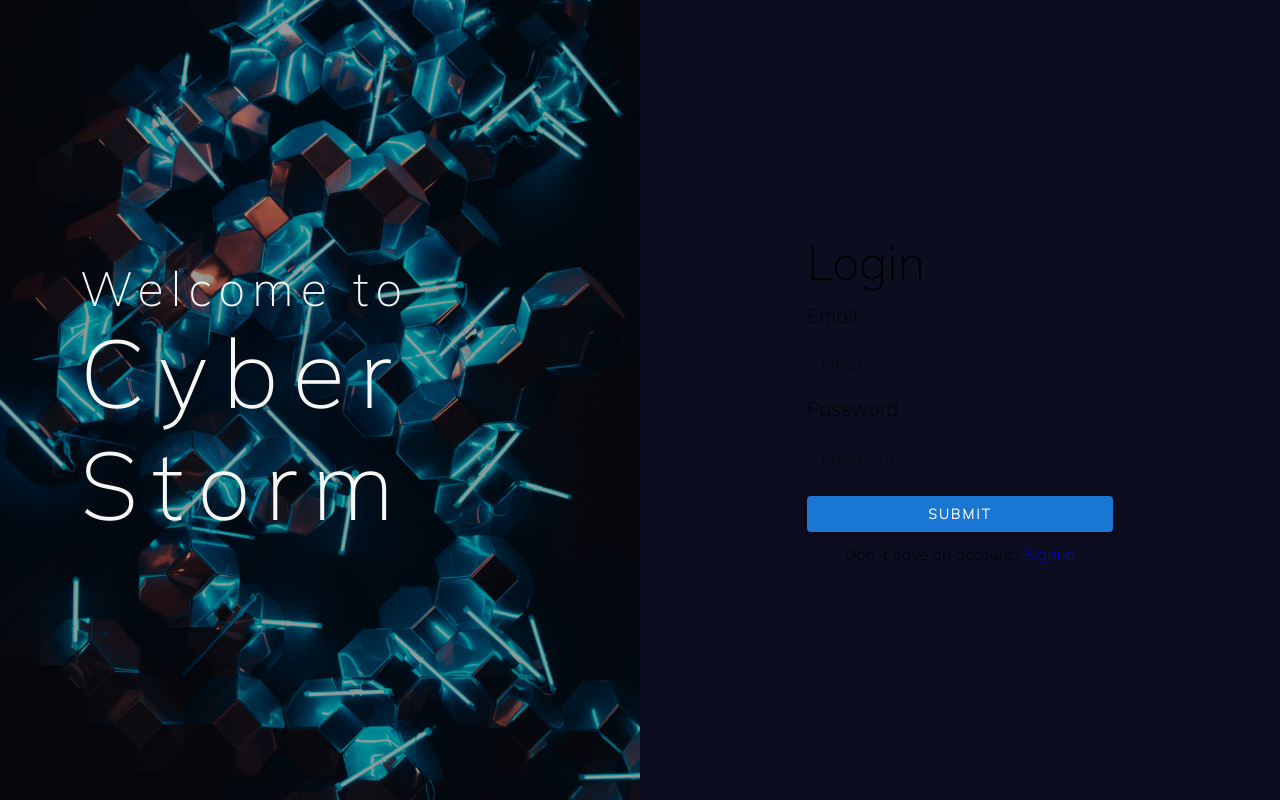
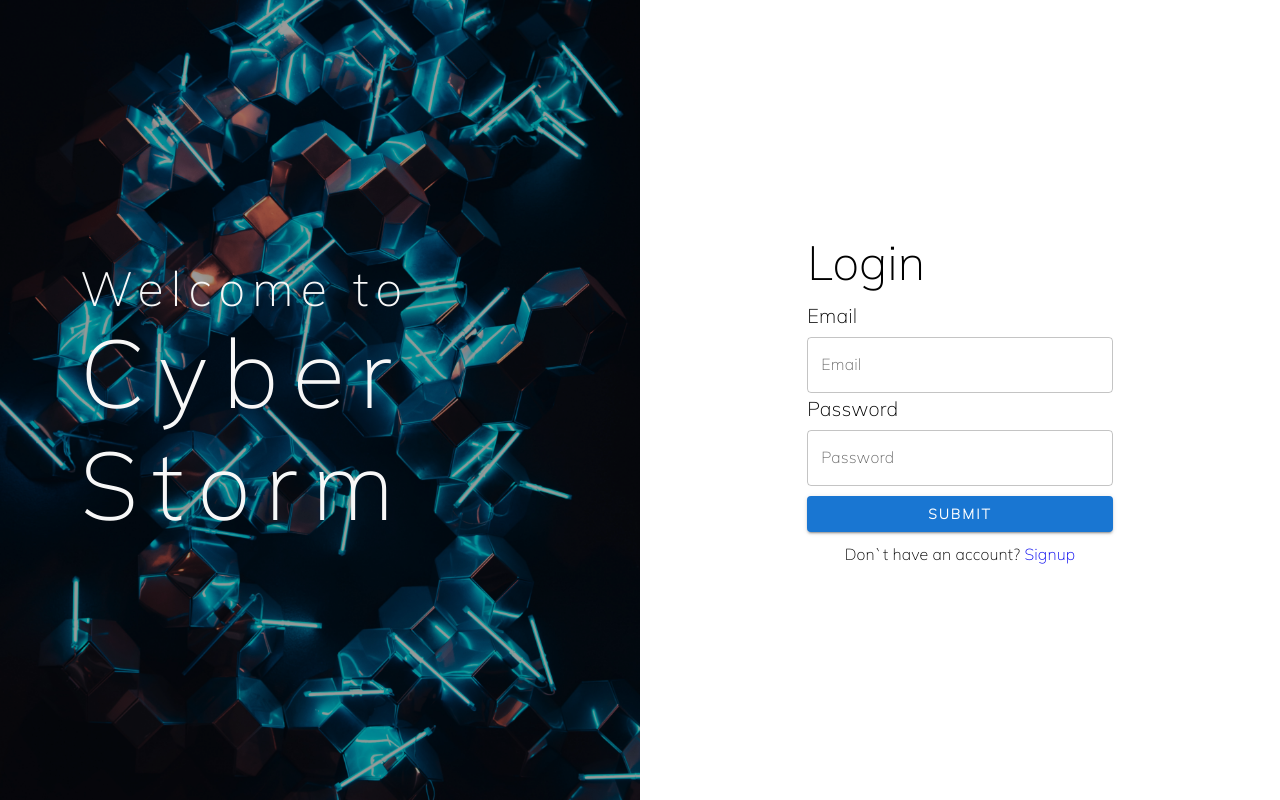
Before and after one commit to MohdZuhaib/machine-creator, a React (Create React App) app: page / in a window 1280 px wide. Built offline with nearby package versions, Linux system fonts and the light colour scheme; a web font is replaced by a local one.

Commit message:
added bg colo in sign in page

```diff
--- a/src/common/Layout/Login/index.js
+++ b/src/common/Layout/Login/index.js
@@ -42,6 +42,7 @@ const LoginLayout = () => (
           height="100%"
           alignItems="center"
           justifyContent="center"
+          sx={{bgcolor:'#fff'}}
         >
           <Outlet />
         </Box>
```
